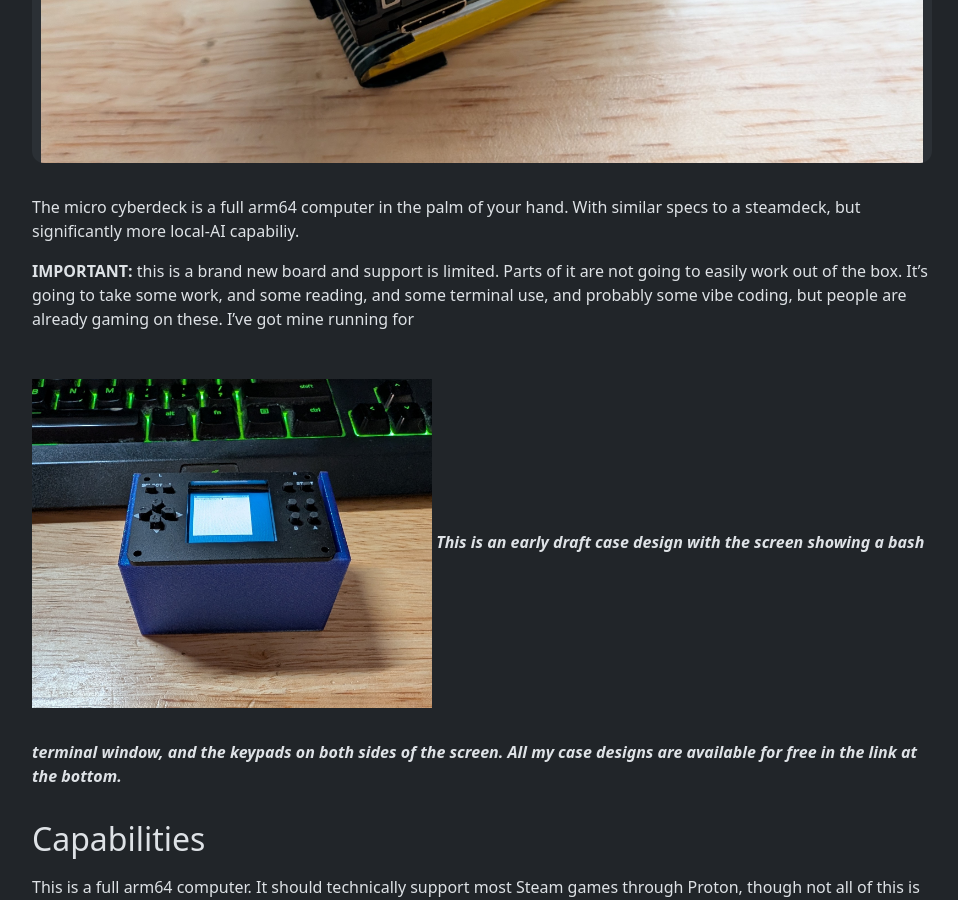
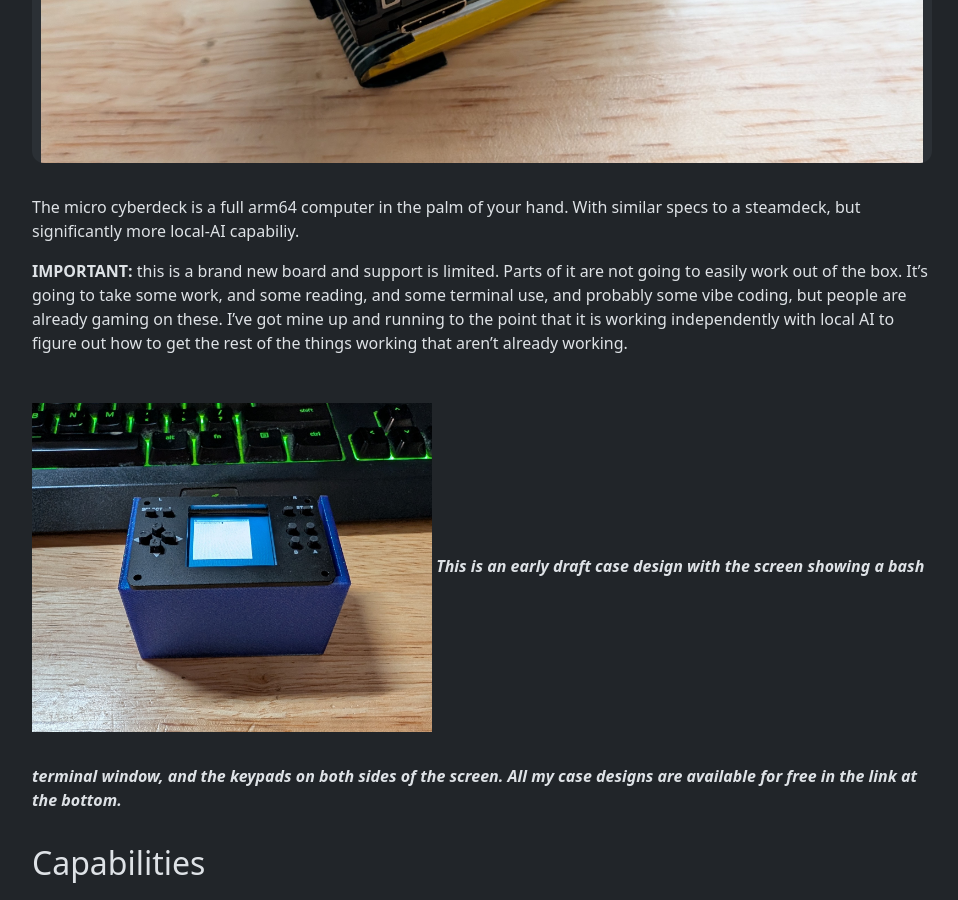
Before and after one commit to cjtrowbridge-com/cjtrowbridge.com, a Jekyll site: the page built from projects/2026-09-09-micro-cyberdeck/index.md, in a window 1280 px wide and 900 px high, scrolled down 703 px. Shown: the whole window, without its empty margins (158-1116 px from the left). Built offline with Jekyll 4.4.1, drawn with Linux system fonts in a browser that asks for light colours; nearby versions of some CDN libraries.

Commit message:
improved intro

```diff
--- a/projects/2026-09-09-micro-cyberdeck/index.md
+++ b/projects/2026-09-09-micro-cyberdeck/index.md
@@ -21,7 +21,7 @@ lastUpdated: 2026-09-13
 
 The micro cyberdeck is a full arm64 computer in the palm of your hand. With similar specs to a steamdeck, but significantly more local-AI capabiliy.
 
-**IMPORTANT:** this is a brand new board and support is limited. Parts of it are not going to easily work out of the box. It's going to take some work, and some reading, and some terminal use, and probably some vibe coding, but people are already gaming on these. I've got mine running for
+**IMPORTANT:** this is a brand new board and support is limited. Parts of it are not going to easily work out of the box. It's going to take some work, and some reading, and some terminal use, and probably some vibe coding, but people are already gaming on these. I've got mine up and running to the point that it is working independently with local AI to figure out how to get the rest of the things working that aren't already working.
 
 <img src="/projects/2026-09-09-micro-cyberdeck/micro-cyberdeck-early-draft-case.jpg" class="photo" alt="Early draft case design showing bash terminal on screen and keypads to both sides" >
 ***This is an early draft case design with the screen showing a bash terminal window, and the keypads on both sides of the screen. All my case designs are available for free in the link at the bottom.***
```
